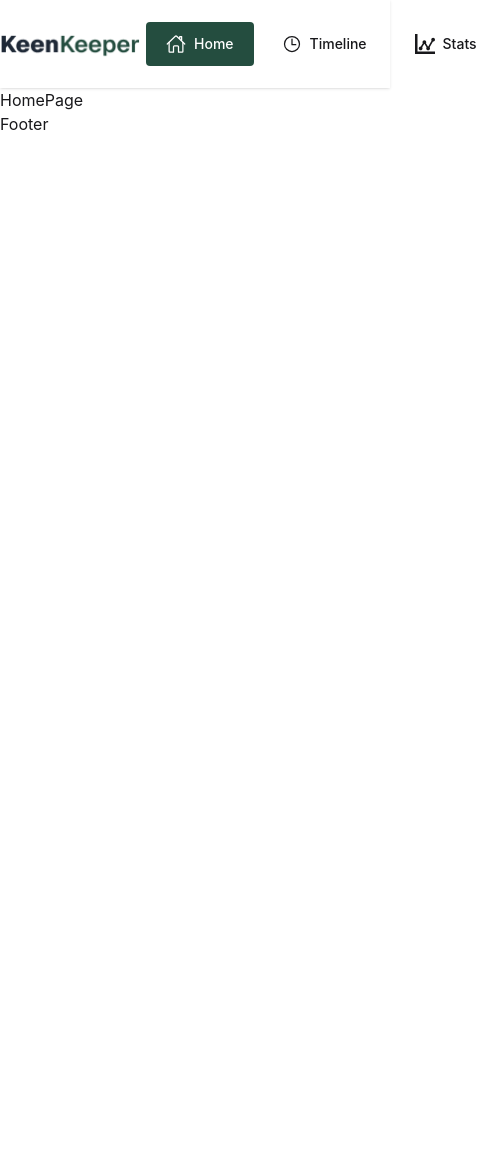
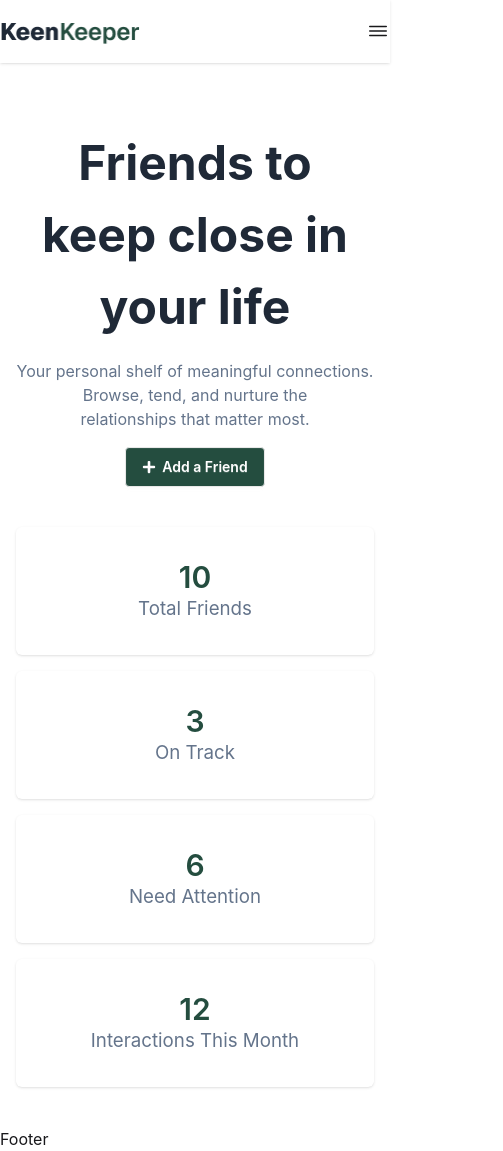
Before and after one commit to NureAlamShuvo/my-assignment-7, a React (Vite) app: page / in a window 390 px wide. Shown: the whole page, 503 px wide, since content can reach past the window. Before the commit the page ends 844 px from the top, so only its background shows below. Built offline with nearby package versions, Linux system fonts and the light colour scheme.

Commit message:
feat: added banner and friend details section

```diff
--- a/src/components/navbar/Navbar.jsx
+++ b/src/components/navbar/Navbar.jsx
@@ -1,10 +1,12 @@
-import React from 'react';
+import React, { useState } from 'react';
 import NavLogo from '../../assets/images/logo.png';
-import { IoHomeOutline, IoTimeOutline } from 'react-icons/io5';
+import { IoCloseOutline, IoHomeOutline, IoMenuOutline, IoTimeOutline } from 'react-icons/io5';
 import { ImStatsDots } from 'react-icons/im';
 import MyNavBtn from './MyNavBtn';
 
 const Navbar = () => {
+
+    const [menuOpen, setMenuOpen] = useState(false);
 
     const navBtnDetails = [
         {
@@ -34,7 +36,7 @@ const Navbar = () => {
                     className="w-35"
                 />
 
-                    <div className="flex items-center gap-2 p-1.5">
+                <div className="hidden md:flex items-center gap-2 p-1.5">
                     {navBtnDetails.map((navBtn, ind) => (
                         <MyNavBtn
                             key={ind}
@@ -45,7 +47,29 @@ const Navbar = () => {
                         </MyNavBtn>
                     ))}
                 </div>
+
+                <button
+                    className="md:hidden text-2xl"
+                    onClick={() => setMenuOpen(!menuOpen)}
+                >
+                    {menuOpen ? <IoCloseOutline /> : <IoMenuOutline />}
+                </button>
             </div>
+
+            {menuOpen && (
+                <div className="md:hidden flex flex-col px-4 pb-4 gap-2">
+                    {navBtnDetails.map((navBtn, ind) => (
+                        <MyNavBtn
+                            key={ind}
+                            icon={navBtn.icon}
+                            to={navBtn.path}
+                        >
+                            {navBtn.text}
+                        </MyNavBtn>
+                    ))}
+                </div>
+            )}
+
         </nav>
     );
 };
--- /dev/null
+++ b/src/pages/homepage/Banner.jsx
@@ -0,0 +1,16 @@
+import React from 'react';
+import { FaPlus } from 'react-icons/fa';
+
+const Banner = () => {
+    return (
+        <div className='container mx-auto px-4 mt-16 md:mt-20'>
+            <div className='text-center space-y-4'>
+                <h2 className='font-bold text-[3rem] text-[#1F2937]'>Friends to keep close in your life</h2>
+                <p className='text-[#64748B]'>Your personal shelf of meaningful connections. Browse, tend, and nurture the <br /> relationships that matter most.</p>
+                <button className='btn bg-[#244D3F] text-white hover:bg-[#1b3a30] transition duration-300'><FaPlus />Add a Friend</button>
+            </div>
+        </div>
+    );
+};
+
+export default Banner;
--- /dev/null
+++ b/src/pages/homepage/FriendsDetails.jsx
@@ -0,0 +1,26 @@
+import React from 'react';
+
+const FriendsDetails = () => {
+    return (
+        <div className='container mx-auto mt-10 mb-10 grid grid-cols-1 md:grid-cols-4 gap-4 px-4'>
+            <div className='p-8 text-center shadow-sm rounded-md transition-all duration-300 hover:shadow-lg hover:-translate-y-1'>
+                <h2 className='font-semibold text-3xl text-[#244D3F]'>10</h2>
+                <p className='text-[#64748B] text-[1.17rem]'>Total Friends</p>
+            </div>
+            <div className='p-8 text-center shadow-sm rounded-md transition-all duration-300 hover:shadow-lg hover:-translate-y-1'>
+                <h2 className='font-semibold text-3xl text-[#244D3F]'>3</h2>
+                <p className='text-[#64748B] text-[1.17rem]'>On Track</p>
+            </div>
+            <div className='p-8 text-center shadow-sm rounded-md transition-all duration-300 hover:shadow-lg hover:-translate-y-1'>
+                <h2 className='font-semibold text-3xl text-[#244D3F]'>6</h2>
+                <p className='text-[#64748B] text-[1.17rem]'>Need Attention</p>
+            </div>
+            <div className='p-8 text-center shadow-sm rounded-md transition-all duration-300 hover:shadow-lg hover:-translate-y-1'>
+                <h2 className='font-semibold text-3xl text-[#244D3F]'>12</h2>
+                <p className='text-[#64748B] text-[1.17rem]'>Interactions This Month</p>
+            </div>
+        </div>
+    );
+};
+
+export default FriendsDetails;
--- a/src/pages/homepage/HomePage.jsx
+++ b/src/pages/homepage/HomePage.jsx
@@ -1,10 +1,13 @@
 import React from 'react';
+import Banner from './Banner';
+import FriendsDetails from './FriendsDetails';
 
 const HomePage = () => {
     return (
-        <div>
-            HomePage
-        </div>
+        <>
+            <Banner />
+            <FriendsDetails />
+        </>
     );
 };
 
```
Also changed, not shown: src/pages/homepage/AllFriends.jsx (added). Lines whose indentation alone changed are shown as unchanged.
